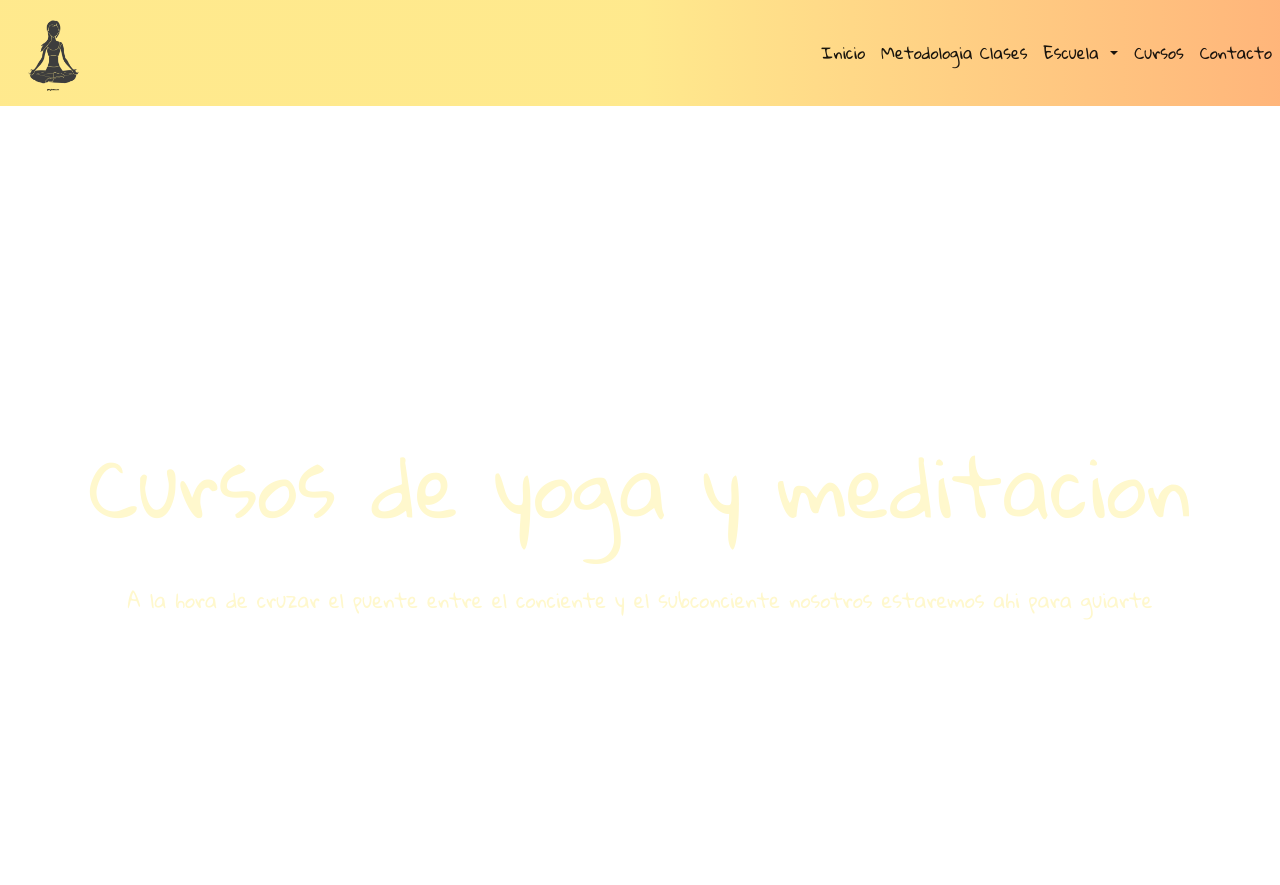
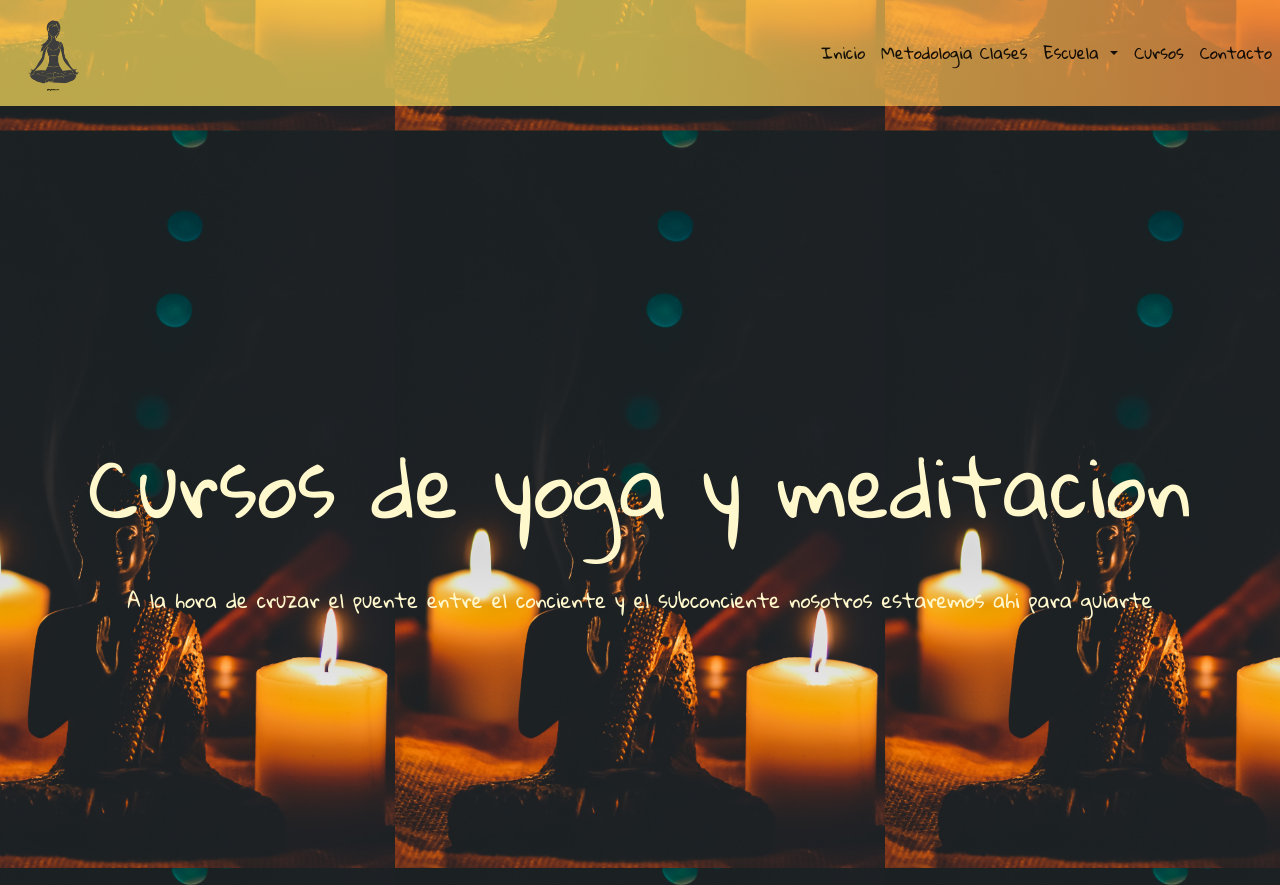
Before and after one commit to francoariel1492/om-yogaweb, a plain HTML site: page index.html in a window 1280 px wide. Shown: the top 885 px of the page. Drawn offline with nearby package versions, Linux system fonts and the light colour scheme.

Commit message:
prueba de nuevo

```diff
--- a/css/estilos.css
+++ b/css/estilos.css
@@ -122,7 +122,7 @@
 
 
 .index {
-  background-image: url(img/moodywalk-lYHp4RcJNcY-unsplash.jpg);
+  background-image: url(../img/moodywalk-lYHp4RcJNcY-unsplash.jpg);
   background-size: contain;
   background-position:center;
   background-attachment:fixed;
```
Also changed, not shown: index.html (+2 -1 lines).
